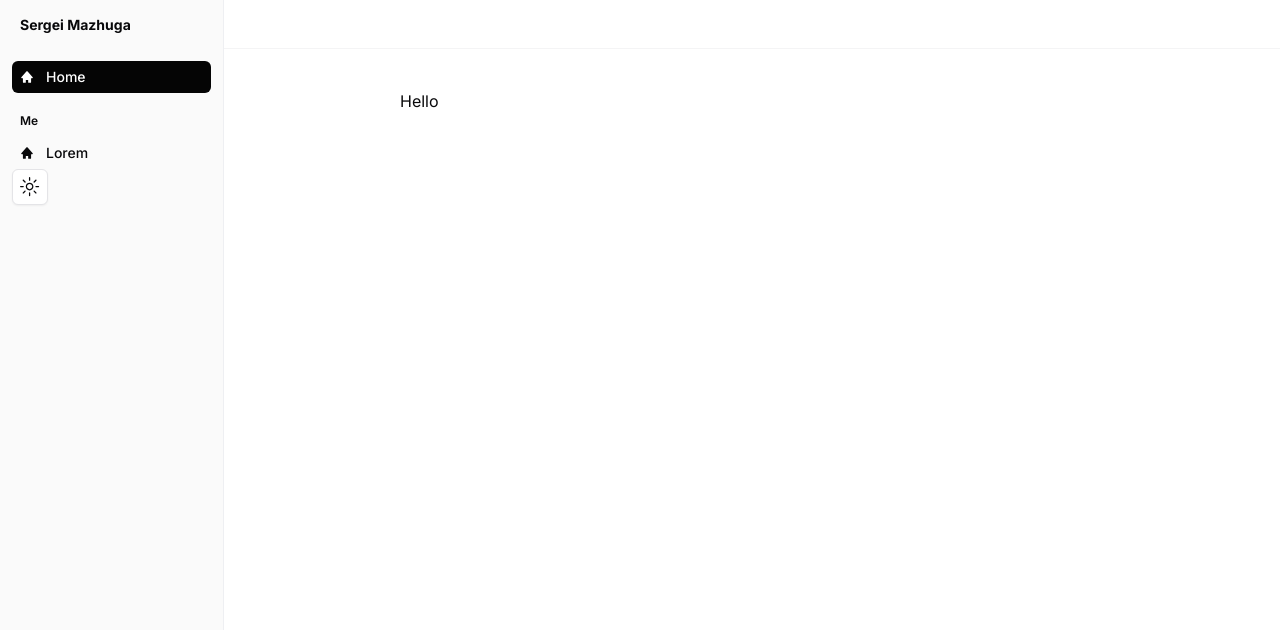
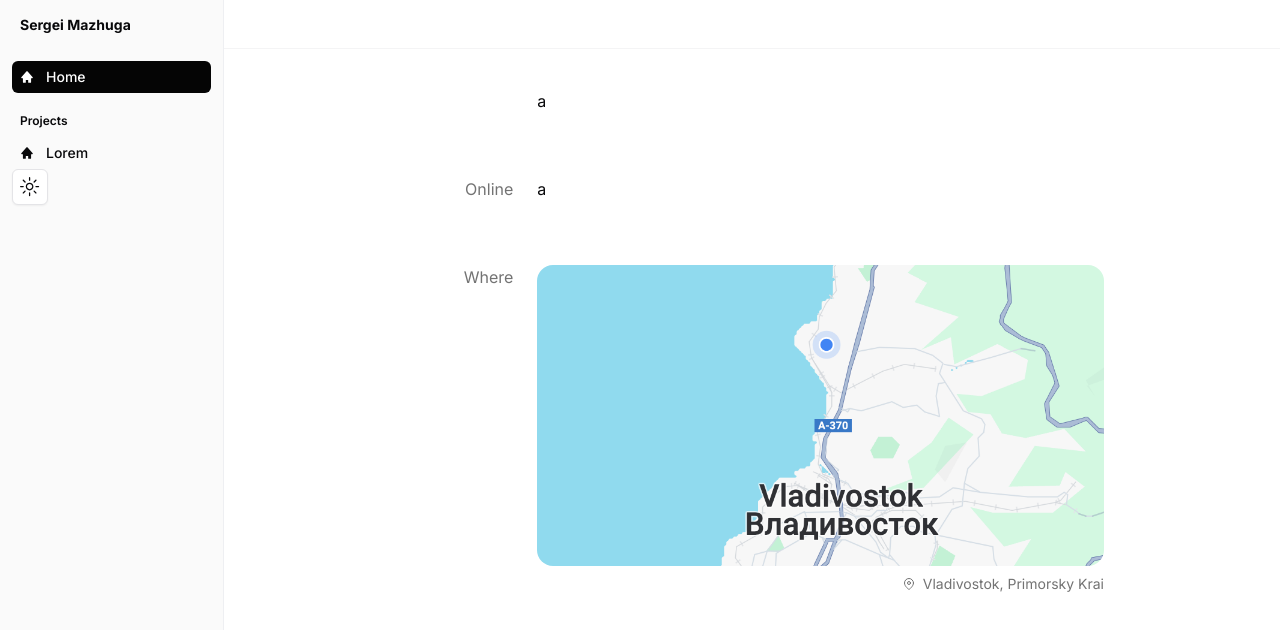
Before and after one commit to mazhugasergei/sergOS, a Next.js app: page / in a window 1280 px wide. Shown: the top 630 px of the page. Built offline with nearby package versions, Linux system fonts and the light colour scheme.

Commit message:
Add custom section component

```diff
--- a/app/page.tsx
+++ b/app/page.tsx
@@ -1,3 +1,42 @@
+import Image from "next/image"
+
 export default function Home() {
-  return <h1>Hello</h1>
+  return (
+    <div className="space-y-[4rem]">
+      <Section>
+        <p>a</p>
+      </Section>
+      <Section title="Online">
+        <p>a</p>
+      </Section>
+      <Section title="Where">
+        <Image src="/map.png" alt="map" width={567} height={567} className="rounded-2xl" />
+        <div className="flex items-center justify-end gap-2 text-sm text-[#737373] mt-2">
+          <svg
+            width="12"
+            height="12"
+            viewBox="0 0 24 24"
+            fill="none"
+            stroke="currentColor"
+            strokeWidth="2"
+            strokeLinecap="round"
+            strokeLinejoin="round"
+          >
+            <path d="M21 10c0 7-9 13-9 13s-9-6-9-13a9 9 0 0 1 18 0z" />
+            <circle cx="12" cy="10" r="3" />
+          </svg>
+          <span>Vladivostok, Primorsky Krai</span>
+        </div>
+      </Section>
+    </div>
+  )
 }
+
+const Section = ({ title, children }: { title?: string; children: React.ReactNode }) => {
+  return (
+    <section className="grid max-md:flex-col gap-6 md:grid-cols-[1fr_5fr]">
+      <h4 className="max-md:text-lg max-md:font-bold md:text-[#737373] md:justify-self-end">{title}</h4>
+      <div>{children}</div>
+    </section>
+  )
+}
--- a/components/Nav.tsx
+++ b/components/Nav.tsx
@@ -42,7 +42,7 @@ export default function Nav() {
         ))}
       </ul>
 
-      <h4 className={headingStyle}>Me</h4>
+      <h4 className={headingStyle}>Projects</h4>
 
       <ul>
         <li>
```
Also changed, not shown: public/map.png (added).
